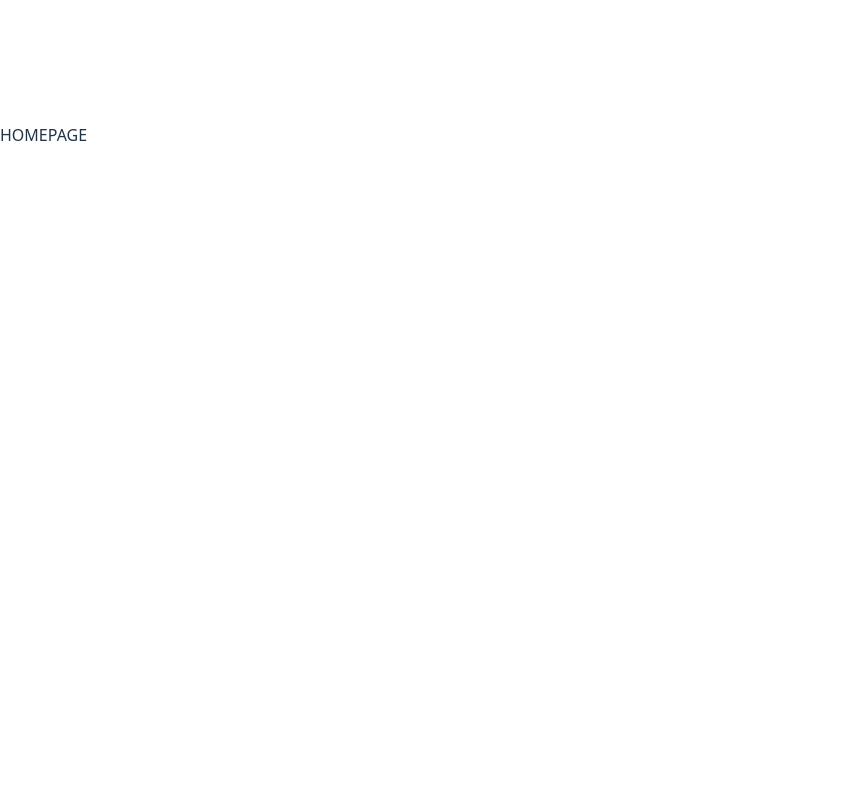
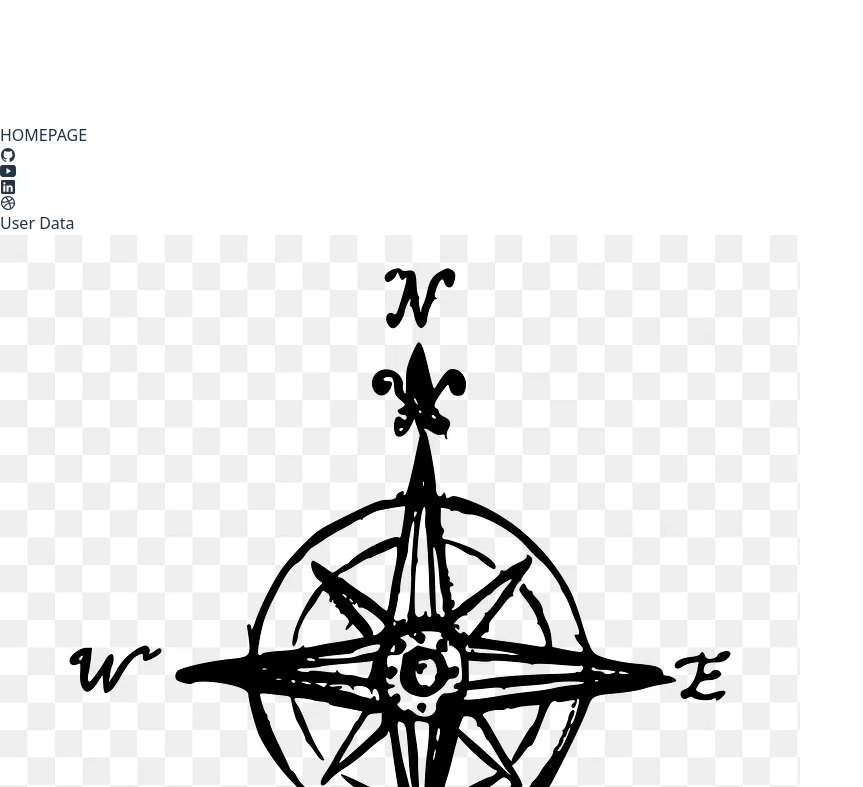
Before and after one commit to rzemlin/personal-portfolio, a React (Vite) app: page / in a window 1280 px wide. Shown: the part 1573-2360 px from the top of the page, without its empty margins (0-863 px from the left). Before the commit the page ends 1720 px from the top, so only its background shows below. Built offline with nearby package versions, Linux system fonts and the light colour scheme.

Commit message:
add profile pic styling

```diff
--- a/src/App.jsx
+++ b/src/App.jsx
@@ -1,9 +1,10 @@
 import { useState } from 'react'
-import reactLogo from './assets/react.svg'
-import viteLogo from '/vite.svg'
+//import reactLogo from './assets/react.svg'
+//import viteLogo from '/vite.svg'
 import './App.css'
 import Header from './Components/Header'
 import SideBar from './Components/SideBar'
+import ProfilePic from './Components/ProfilePic'
 
 
 function App() {
@@ -12,8 +13,16 @@ function App() {
 
   return (
     <>
-    <Header/>
-    <SideBar/>
+      <Header />
+      <SideBar />
+      <div className='ml-[90px] grid grid-cols-1 md:grid-cols-3'>
+        <div className='col-span-2'>
+          User Data
+        </div>
+        <div className='hidden md:block'>
+          <ProfilePic/>
+        </div>
+      </div>
     </>
   )
 }
--- a/src/Components/Header.jsx
+++ b/src/Components/Header.jsx
@@ -27,7 +27,7 @@ function Header() {
                     className='p-7'
                 />
             </div>
-            <div className='flex gap-14'>
+            <div className='hidden md:flex gap-14'>
                 {menu.map((item) => (
                     // eslint-disable-next-line react/jsx-key
                     <div className='cursor-pointer hover:underline font-medium'>
--- /dev/null
+++ b/src/Components/ProfilePic.jsx
@@ -0,0 +1,12 @@
+import React from 'react'
+
+function ProfilePic() {
+  return (
+    <div className='fixed'>
+        <img src='/Compass.png'
+        className='h-screen object-cover'/>
+    </div>
+  )
+}
+
+export default ProfilePic
--- a/src/Components/SideBar.jsx
+++ b/src/Components/SideBar.jsx
@@ -1,9 +1,18 @@
 import React from 'react'
+import {IoLogoGithub,IoLogoYoutube,IoLogoLinkedin,IoLogoDribbble} from "react-icons/io5";
 
 function SideBar() {
   return (
-    <div className='w-[90px] h-screen border-r-[1px] fixed flex flex-col justify-center items-center'>
-        <h2 className='-rotate-90 '>HOMEPAGE </h2>
+    <div className='w-[90px] h-screen border-r-[1px]
+    fixed flex flex-col justify-around items-center'>
+        <h2 className='-rotate-90 tracking-widest'>HOMEPAGE</h2>
+        <div className='flex flex-col gap-7 mb-10 text-[20px] '>
+            <IoLogoGithub className=' cursor-pointer hover:scale-110 transition-all ease-in-out'/>
+            <IoLogoYoutube className=' cursor-pointer hover:scale-110 transition-all ease-in-out'/>
+            <IoLogoLinkedin className=' cursor-pointer hover:scale-110 transition-all ease-in-out'/>
+            <IoLogoDribbble className=' cursor-pointer hover:scale-110 transition-all ease-in-out'/>
+        </div>
+
     </div>
   )
 }
```
Also changed, not shown: src/Components/Introcuction.jsx (added).
